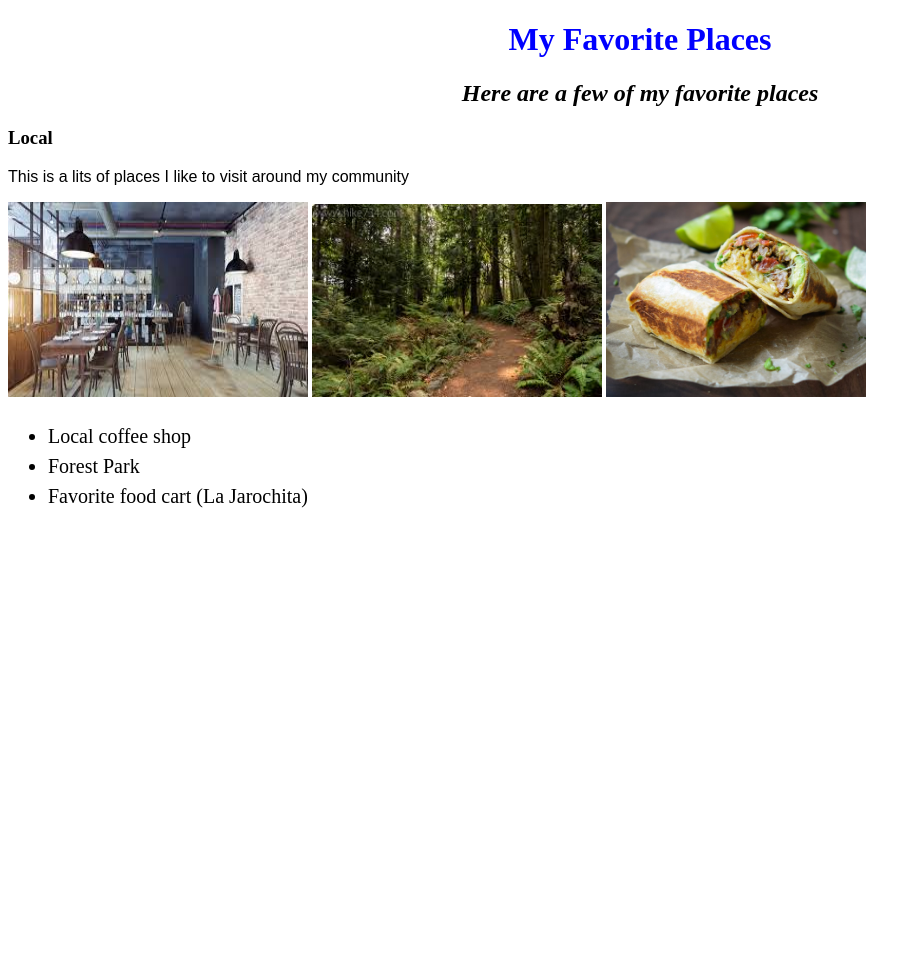
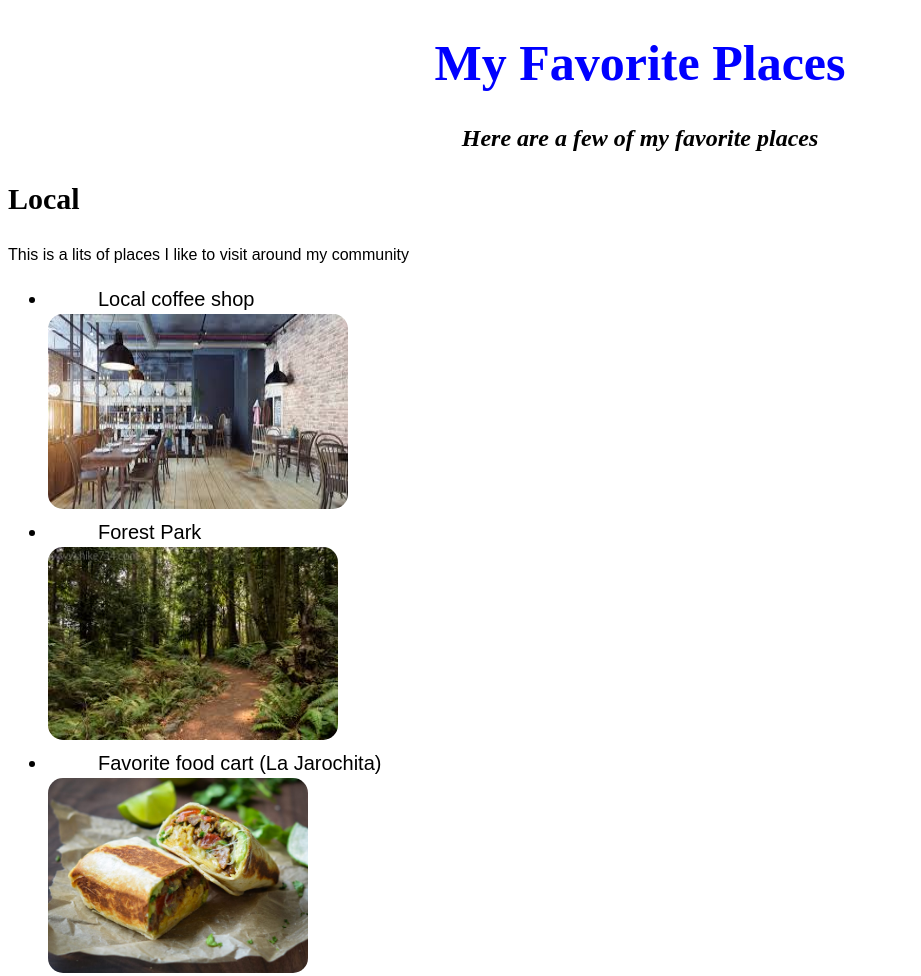
Before and after one commit to riley-mc/my-first-website, a plain HTML site: page favorite-places.html in a window 1280 px wide. Shown: the whole page, without its empty margins (0-921 px from the left). Before the commit the page ends 800 px from the top, so only its background shows below. Drawn offline with Linux system fonts and the light colour scheme.

Commit message:
Changed fonts, added photo borders, indented text.

```diff
--- a/css/styles.css
+++ b/css/styles.css
@@ -1,12 +1,18 @@
 h1 {
   color: #0000ff;
   text-align: center;
+  font-size: 50px;
 }
 
 h2 {
   font-style: italic;
   text-align: center;
+  color: #009900f
+}
 
+h3 {
+  font-size: 30px;
+  font-weight: 20px;
 }
 
 p {
@@ -16,4 +22,11 @@ p {
 ul {
   font-size: 20px;
   line-height: 30px;
+  text-indent: 50px;
+  font-family: Arial, Helvetica, sans-serif;
 }
+
+img {
+  border-radius: 15px;
+
+}
--- a/favorite-places.html
+++ b/favorite-places.html
@@ -11,13 +11,10 @@
 
   <h3>Local</h3>
   <p>This is a lits of places I like to visit around my community</p>
-    <img src="img/coffeeshop.jpg" width="300" height="195" alt="a coffeeshop photo">
-    <img src="img/forest.jpg" width="290" alt="a photo of a forest trail">
-    <img src="img/burrito.jpg" width="260" alt="a photo of a delicious burrito">
   <ul>
-    <li>Local coffee shop</li>
-    <li>Forest Park</li>
-    <li>Favorite food cart (La Jarochita)</li>
+    <li>Local coffee shop</li> <img src="img/coffeeshop.jpg" width="300" height="195" alt="a coffeeshop photo">
+    <li>Forest Park</li> <img src="img/forest.jpg" width="290" alt="a photo of a forest trail">
+    <li>Favorite food cart (La Jarochita)</li> <img src="img/burrito.jpg" width="260" alt="a photo of a delicious burrito">
   </ul>
 
   </p>
```
